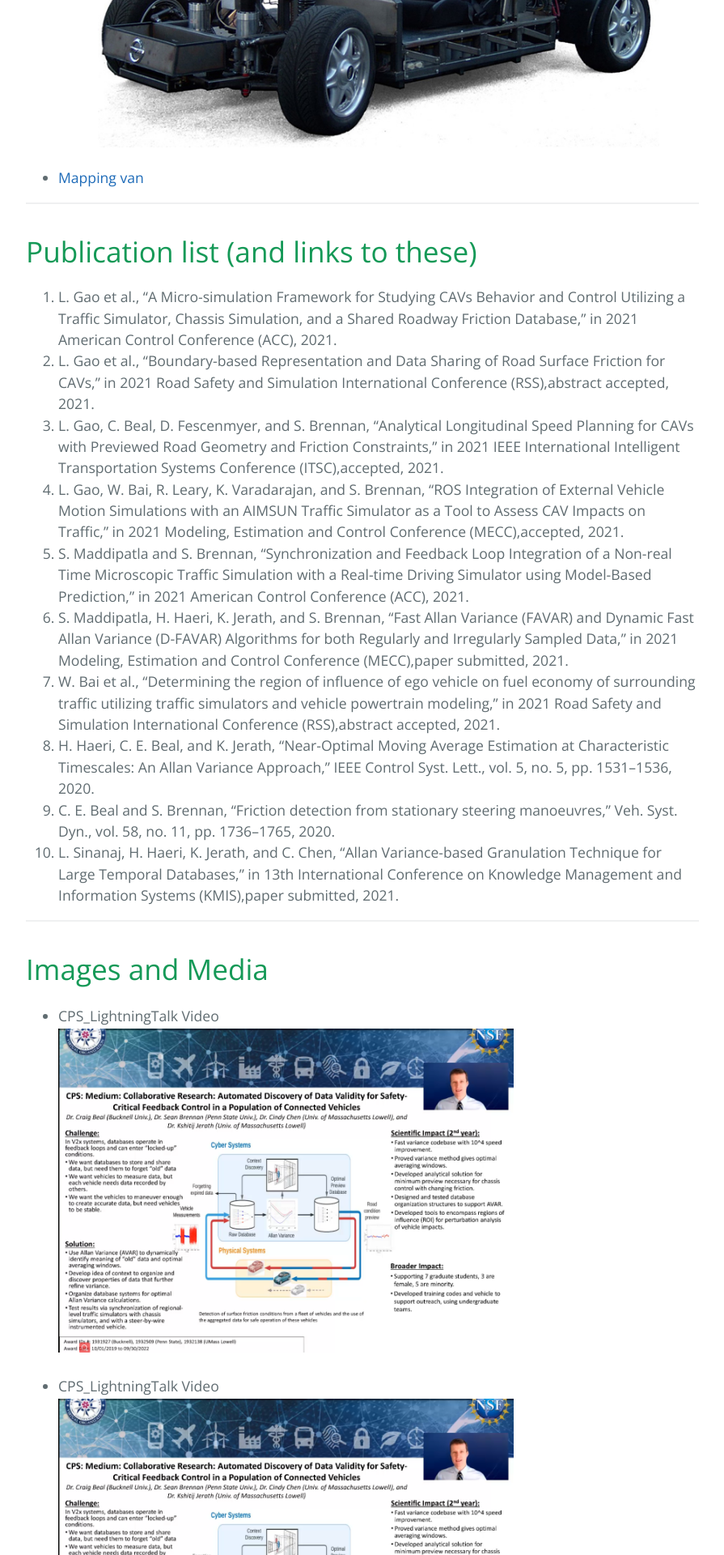
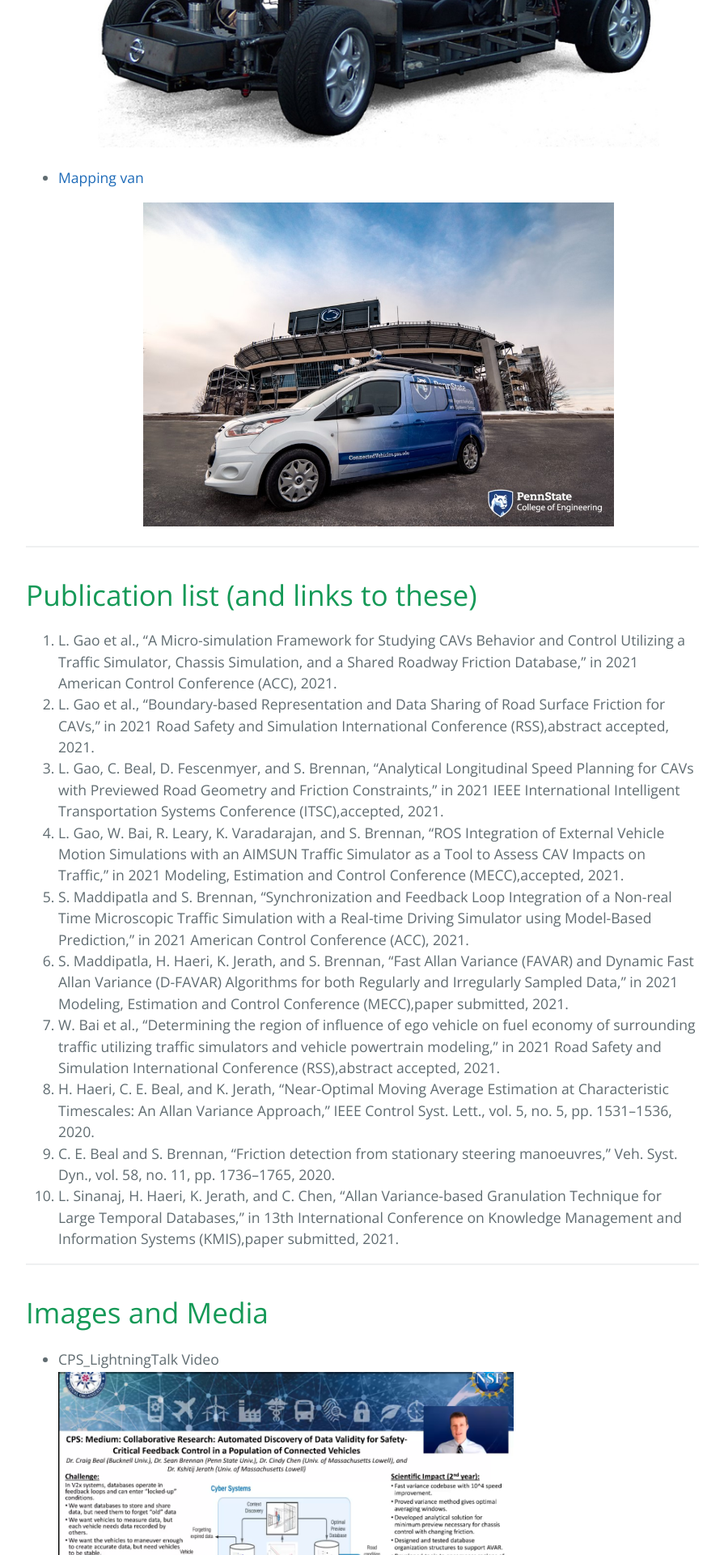
Before and after one commit to ForgetfulDatabases/ForgetfulDatabases.github.io, a Jekyll site: the page built from index.html, in a window 1280 px wide. Shown: the part 4115-6035 px from the top of the page at 81% size, without its empty margins (192-1087 px from the left). Built offline with Jekyll 4.4.1, drawn with Linux system fonts in a browser that asks for light colours; a script that is not in the unit is left out.

Commit message:
feat: add mapping van image

```diff
--- a/index.html
+++ b/index.html
@@ -253,12 +253,16 @@ layout: default
         <li>
             <a href="http://www.projects.bucknell.edu/Beal_Automotive/#data">P1 electric drive-by-wire vehicle</a>
         </li>
-        <p align="center">
-            <img src="https://github.com/ForgetfulDatabases/ForgetfulDatabases.github.io/blob/main/assets/images/p1_smaller.jpg?raw=true"  height="400">
-            </p>
+            <p align="center">
+                <img src="https://github.com/ForgetfulDatabases/ForgetfulDatabases.github.io/blob/main/assets/images/p1_smaller.jpg?raw=true"  height="400">
+                </p>
         <li>
             <a href="https://connectedvehicles.psu.edu/"> Mapping van</a>
         </li>
+            <p align="center">
+                <img src="https://github.com/ForgetfulDatabases/ForgetfulDatabases.github.io/blob/main/assets/images/mapping%20van.jpg?raw=true"  height="400">
+                </p>
+
     </ul>
 
 
```
